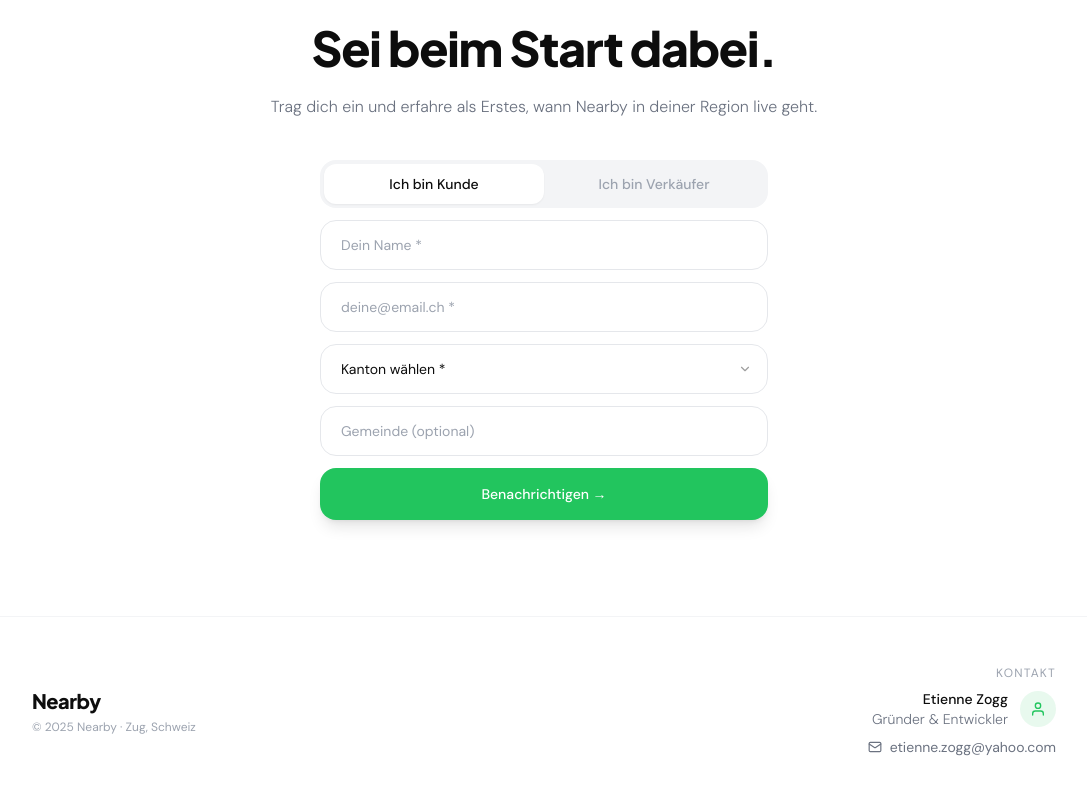
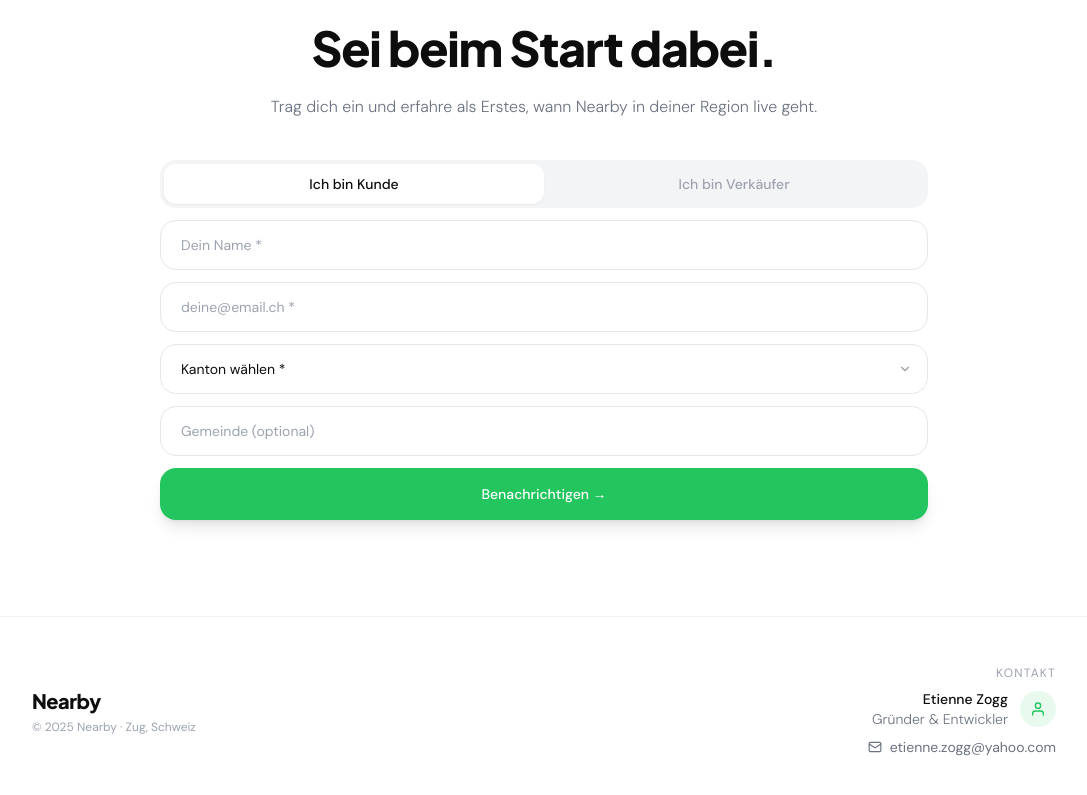
Before and after one commit to etiennezogg/Nearby-Coming-Soon, a Next.js app: page / in a window 1280 px wide. Shown: the part 7222-8017 px from the top of the page, without its empty margins (96-1183 px from the left). Built offline with nearby package versions, Linux system fonts and the light colour scheme.

Commit message:
Popup: input fields full width

```diff
--- a/src/app/page.tsx
+++ b/src/app/page.tsx
@@ -189,7 +189,7 @@ function EmailSignup({ variant = 'light' }: { variant?: 'light' | 'dark' }) {
   }`
 
   return (
-    <div className="flex flex-col gap-3 w-full max-w-md">
+    <div className="flex flex-col gap-3 w-full">
       {/* Rolle-Toggle */}
       <div className={`flex rounded-2xl p-1 ${isDark ? 'bg-white/10' : 'bg-gray-100'}`}>
         {(['kunde', 'verkäufer'] as const).map(r => (
@@ -757,8 +757,8 @@ function TimedPopup() {
             <h3 className="font-syne font-extrabold text-ink text-3xl leading-tight tracking-tight mb-2">
               Dein Lieblingsprodukt liegt<br />um die Ecke. Finde es.
             </h3>
-            <p className="text-gray-600 text-sm font-medium leading-relaxed mb-6">
-              Kein Spam, kein Abo. Nur eine E-Mail wenn Nearby in deiner Region startet — versprochen.
+            <p className="text-gray-400 text-sm font-light leading-relaxed mb-6">
+              Trag dich ein — du erfährst als Erstes, wann Nearby in deiner Region startet.
             </p>
             <EmailSignup variant="light" />
           </div>
```
